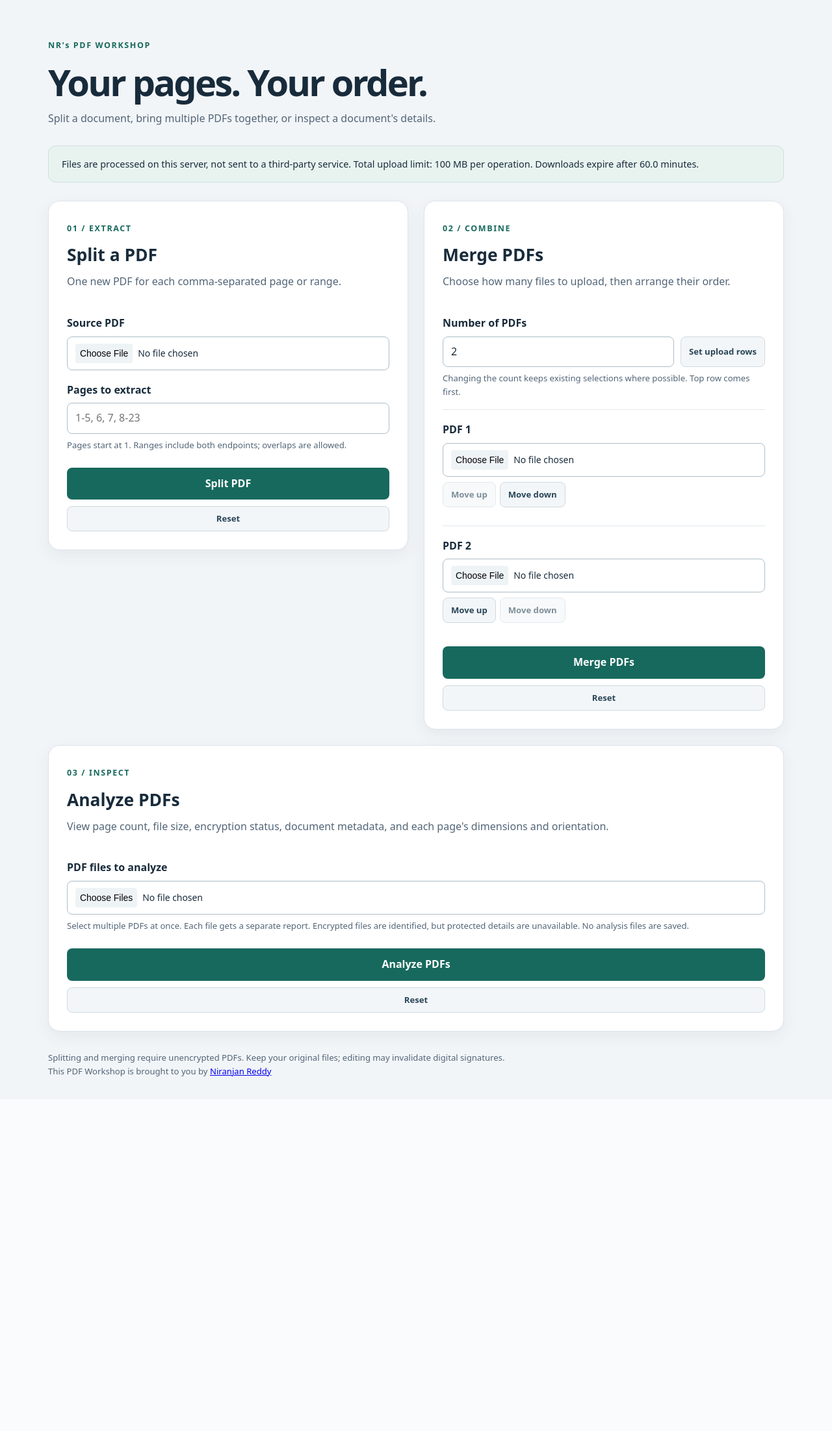
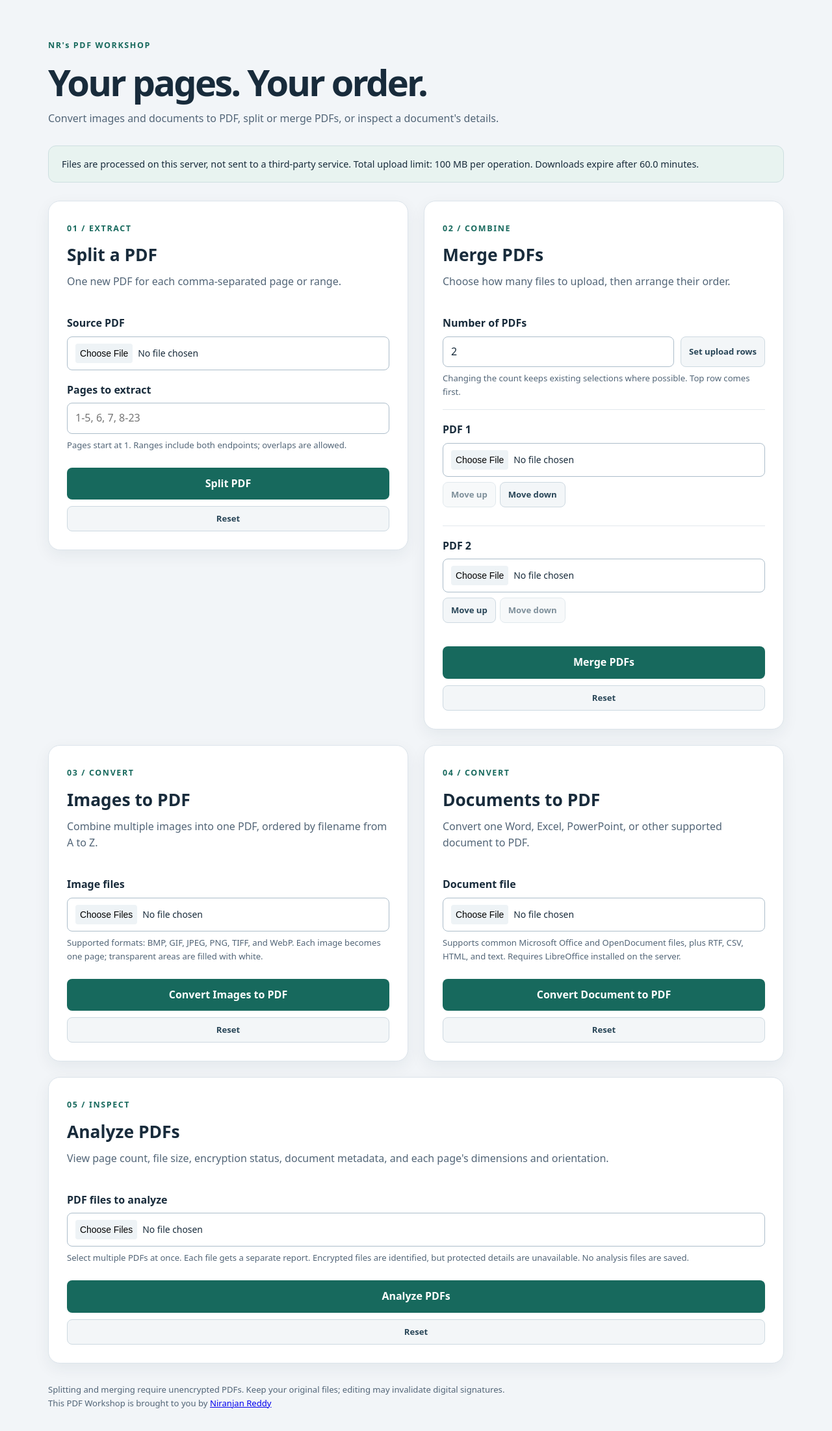
Before and after one commit to niranjan-reddy/NR-PDF-Splitter-Merger-Analyzer, a Flask app: page / in a window 1280 px wide. Shown: the whole page at 65% size. Before the commit the page ends 1657 px from the top, so only its background shows below. Run offline with Flask 3, Linux system fonts and the light colour scheme; some libraries are stand-ins or nearby versions.

Commit message:
new features added

```diff
--- a/app.py
+++ b/app.py
@@ -15,7 +15,17 @@ from flask import Flask, jsonify, render_template, request, send_from_directory,
 from pypdf.errors import PdfReadError
 from werkzeug.exceptions import HTTPException
 
-from pdf_tools import InputError, analyze_pdf, merge_pdfs, parse_ranges, read_pdf, split_pdf
+from pdf_tools import (
+    ConverterUnavailable,
+    InputError,
+    analyze_pdf,
+    document_to_pdf,
+    images_to_pdf as convert_images_to_pdf,
+    merge_pdfs,
+    parse_ranges,
+    read_pdf,
+    split_pdf,
+)
 
 
 def create_app(test_config=None):
@@ -133,6 +143,47 @@ def create_app(test_config=None):
             file=download_info(job, name, pages=pages),
         )
 
+    @app.post("/api/images-to-pdf")
+    def images_to_pdf():
+        cleanup_outputs()
+        uploads = request.files.getlist("files")
+        if not uploads:
+            raise InputError("Upload at least one image to convert.")
+        job = uuid4().hex
+        name = f"Images to PDF {datetime.now():%Y%m%d-%H%M%S}.pdf"
+        with tempfile.TemporaryDirectory(prefix="images-to-pdf-") as working:
+            work = Path(working)
+            pages = convert_images_to_pdf(uploads, work / name)
+            shutil.copytree(work, output_root / job)
+            os.utime(output_root / job, None)
+        return jsonify(
+            cleanup_url=url_for("delete_job", job=job),
+            file=download_info(job, name, pages=pages),
+        )
+
+    @app.post("/api/document-to-pdf")
+    def document_to_pdf_route():
+        cleanup_outputs()
+        uploads = request.files.getlist("file")
+        if len(uploads) != 1:
+            raise InputError("Upload exactly one document to convert.")
+        stem = re.sub(
+            r"[^A-Za-z0-9_.-]+",
+            "_",
+            Path(uploads[0].filename or "document").stem,
+        ).strip("._")[:120] or "document"
+        name = f"Converted {stem}.pdf"
+        job = uuid4().hex
+        with tempfile.TemporaryDirectory(prefix="document-to-pdf-") as working:
+            work = Path(working)
+            document_to_pdf(uploads[0], work / name)
+            shutil.copytree(work, output_root / job)
+            os.utime(output_root / job, None)
+        return jsonify(
+            cleanup_url=url_for("delete_job", job=job),
+            file=download_info(job, name),
+        )
+
     @app.delete("/api/jobs/<job>")
     def delete_job(job):
         if not re.fullmatch(r"[0-9a-f]{32}", job):
@@ -165,6 +216,10 @@ def create_app(test_config=None):
     @app.errorhandler(InputError)
     def invalid_input(error):
         return jsonify(error=str(error)), 400
+
+    @app.errorhandler(ConverterUnavailable)
+    def converter_unavailable(error):
+        return jsonify(error=str(error)), 503
 
     @app.errorhandler(PdfReadError)
     def invalid_pdf(error):
--- a/requirements.txt
+++ b/requirements.txt
@@ -1,3 +1,4 @@
 Flask>=3.1,<4
 pypdf>=6.1,<7
+Pillow>=10,<13
 waitress>=3.0,<4
--- a/static/app.js
+++ b/static/app.js
@@ -87,7 +87,9 @@ function showResults(container, data, operation) {
     return;
   }
   const title = document.createElement("h3");
-  title.textContent = operation === "split" ? "Your split files are ready" : "Your merged PDF is ready";
+  title.textContent = operation === "split" ? "Your split files are ready"
+    : operation === "merge" ? "Your merged PDF is ready"
+      : "Your converted PDF is ready";
   container.append(title);
   if (operation === "split") {
     container.append(downloadLink(data.archive, "Download all files as ZIP"));
@@ -102,9 +104,15 @@ function showResults(container, data, operation) {
     }
   } else {
     container.append(downloadLink(data.file));
-    const detail = document.createElement("p");
-    detail.textContent = `${data.file.pages} pages, in your selected file order.`;
-    container.append(detail);
+    if (operation === "merge") {
+      const detail = document.createElement("p");
+      detail.textContent = `${data.file.pages} pages, in your selected file order.`;
+      container.append(detail);
+    } else if (operation === "images-to-pdf") {
+      const detail = document.createElement("p");
+      detail.textContent = `${data.file.pages} images, ordered by filename.`;
+      container.append(detail);
+    }
   }
 }
 
@@ -186,7 +194,15 @@ function showAnalysis(container, analysis) {
   container.append(wrapper);
 }
 
-for (const operation of ["split", "merge", "analyze"]) {
+const operationMessages = {
+  split: "Uploading and splitting PDF. Please keep this page open...",
+  merge: "Uploading and merging PDFs. Please keep this page open...",
+  analyze: "Uploading and analyzing PDFs. Please keep this page open...",
+  "images-to-pdf": "Uploading images and creating a PDF. Please keep this page open...",
+  "document-to-pdf": "Uploading and converting the document. Please keep this page open...",
+};
+
+for (const operation of Object.keys(operationMessages)) {
   const form = document.querySelector(`#${operation}-form`);
   const results = document.querySelector(`#${operation}-results`);
   const error = form.querySelector(".error");
@@ -248,7 +264,7 @@ for (const operation of ["split", "merge", "analyze"]) {
     if (busy) return;
     const payload = new FormData(form);
     error.hidden = true;
-    setBusy(true, "Uploading and processing PDFs. Please keep this page open...");
+    setBusy(true, operationMessages[operation]);
     try {
       await cleanupPreviousJob();
       results.replaceChildren();
@@ -257,7 +273,7 @@ for (const operation of ["split", "merge", "analyze"]) {
         throw new Error(`The server returned an unexpected response (${response.status}).`);
       }
       const data = await response.json();
-      if (!response.ok) throw new Error(data.error || "The PDF operation failed.");
+      if (!response.ok) throw new Error(data.error || "The operation failed.");
       cleanupUrl = data.cleanup_url;
       showResults(results, data, operation);
     } catch (failure) {
--- a/templates/index.html
+++ b/templates/index.html
@@ -3,7 +3,7 @@
 <head>
   <meta charset="utf-8">
   <meta name="viewport" content="width=device-width, initial-scale=1">
-  <title>NR's PDF Workshop | Split, Merge &amp; Analyze</title>
+  <title>NR's PDF Workshop | Convert, Split, Merge &amp; Analyze</title>
   <link rel="stylesheet" href="{{ url_for('static', filename='style.css') }}">
   <script src="{{ url_for('static', filename='app.js') }}" defer></script>
 </head>
@@ -12,7 +12,7 @@
     <header>
       <span class="eyebrow">NR's PDF WORKSHOP</span>
       <h1>Your pages. Your order.</h1>
-      <p>Split a document, bring multiple PDFs together, or inspect a document's details.</p>
+      <p>Convert images and documents to PDF, split or merge PDFs, or inspect a document's details.</p>
     </header>
     <aside class="notice">
       Files are processed on this server, not sent to a third-party service.
@@ -60,9 +60,43 @@
         </form>
         <div id="merge-results" class="results" aria-live="polite"></div>
       </section>
+      <section class="card" aria-labelledby="images-title">
+        <span class="step">03 / CONVERT</span>
+        <h2 id="images-title">Images to PDF</h2>
+        <p>Combine multiple images into one PDF, ordered by filename from A to Z.</p>
+        <form id="images-to-pdf-form">
+          <fieldset>
+            <label for="image-files">Image files</label>
+            <input id="image-files" name="files" type="file" accept=".bmp,.gif,.jpg,.jpeg,.png,.tif,.tiff,.webp" multiple required>
+            <small>Supported formats: BMP, GIF, JPEG, PNG, TIFF, and WebP. Each image becomes one page; transparent areas are filled with white.</small>
+            <button type="submit">Convert Images to PDF</button>
+            <button type="button" class="secondary reset">Reset</button>
+          </fieldset>
+          <p class="status" role="status" aria-live="polite" hidden><span class="spinner" aria-hidden="true"></span><span class="status-text"></span></p>
+          <p class="error" role="alert" hidden></p>
+        </form>
+        <div id="images-to-pdf-results" class="results" aria-live="polite"></div>
+      </section>
+      <section class="card" aria-labelledby="document-title">
+        <span class="step">04 / CONVERT</span>
+        <h2 id="document-title">Documents to PDF</h2>
+        <p>Convert one Word, Excel, PowerPoint, or other supported document to PDF.</p>
+        <form id="document-to-pdf-form">
+          <fieldset>
+            <label for="document-file">Document file</label>
+            <input id="document-file" name="file" type="file" accept=".csv,.doc,.docm,.docx,.htm,.html,.odp,.ods,.odt,.ppt,.pptm,.pptx,.rtf,.txt,.xls,.xlsm,.xlsx" required>
+            <small>Supports common Microsoft Office and OpenDocument files, plus RTF, CSV, HTML, and text. Requires LibreOffice installed on the server.</small>
+            <button type="submit">Convert Document to PDF</button>
+            <button type="button" class="secondary reset">Reset</button>
+          </fieldset>
+          <p class="status" role="status" aria-live="polite" hidden><span class="spinner" aria-hidden="true"></span><span class="status-text"></span></p>
+          <p class="error" role="alert" hidden></p>
+        </form>
+        <div id="document-to-pdf-results" class="results" aria-live="polite"></div>
+      </section>
     </div>
     <section class="card analysis-card" aria-labelledby="analyze-title">
-      <span class="step">03 / INSPECT</span>
+      <span class="step">05 / INSPECT</span>
       <h2 id="analyze-title">Analyze PDFs</h2>
       <p>View page count, file size, encryption status, document metadata, and each page's dimensions and orientation.</p>
       <form id="analyze-form">
```
Also changed, not shown: pdf_tools.py (+130 -0 lines), tests/test_app.py (+82 -1 lines), README.md.
